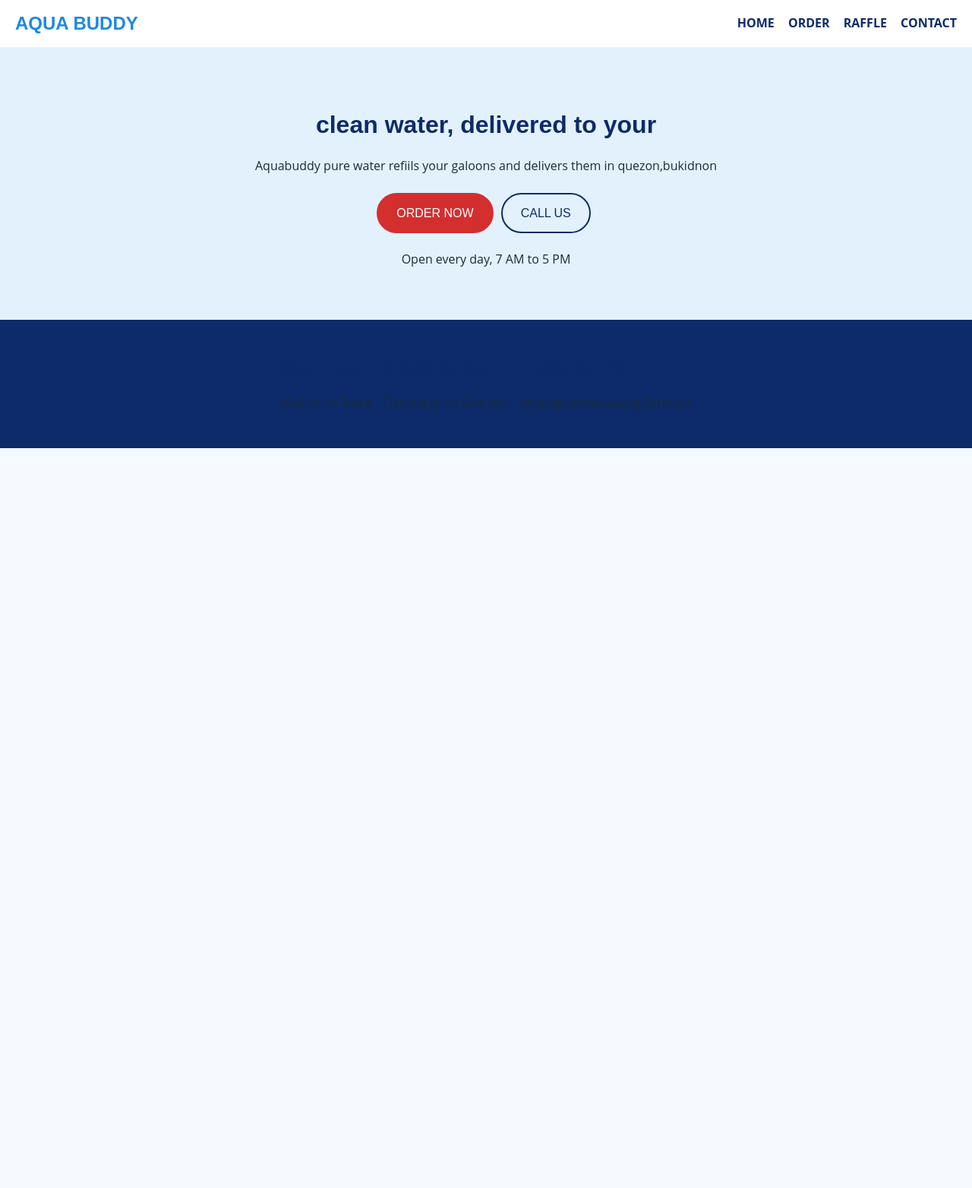
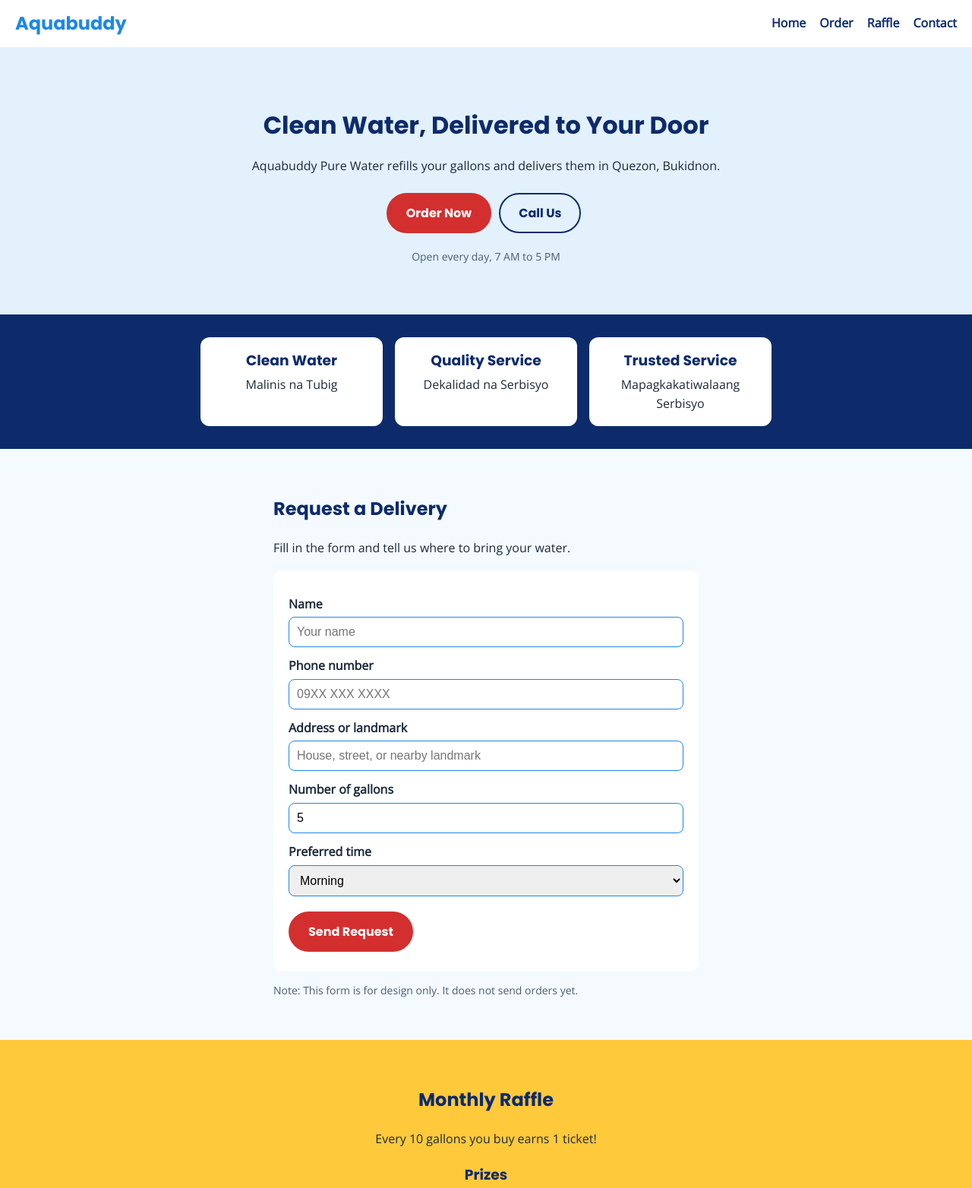
Before and after one commit to weirenhayst/canadilla-website, a plain HTML site: page index.html in a window 1280 px wide. Shown: the top 1564 px of the page at 76% size. Before the commit the page ends 800 px from the top, so only its background shows below. Drawn offline with nearby package versions, Linux system fonts and the light colour scheme.

Commit message:
Update website files

```diff
--- a/index.html
+++ b/index.html
@@ -3,30 +3,39 @@
   <head>
     <meta charset="UTF-8" />
     <meta name="viewport" content="width=device-width, initial-scale=1.0" />
-    <title>AQUA BUDDY</title>
+    <title>Aquabuddy Pure Water</title>
+
+    <link rel="preconnect" href="https://fonts.googleapis.com" />
+    <link rel="preconnect" href="https://fonts.gstatic.com" crossorigin />
+    <link
+      href="https://fonts.googleapis.com/css2?family=Open+Sans&family=Poppins:wght@700&display=swap"
+      rel="stylesheet"
+    />
+
     <link rel="stylesheet" href="style.css" />
   </head>
   <body>
     <header>
-      <h2 class="logo">AQUA BUDDY</h2>
+      <h2 class="logo">Aquabuddy</h2>
       <nav>
-        <a href="#home">HOME</a>
-        <a href="#order">ORDER</a>
-        <a href="#raffle">RAFFLE</a>
-        <a href="#contact">CONTACT</a>
+        <a href="#home">Home</a>
+        <a href="#order">Order</a>
+        <a href="#raffle">Raffle</a>
+        <a href="#contact">Contact</a>
       </nav>
     </header>
 
-    <section id="#home" class="hero">
-      <h1>clean water, delivered to your</h1>
+    <section id="home" class="hero">
+      <h1>Clean Water, Delivered to Your Door</h1>
       <p>
-        Aquabuddy pure water refiils your galoons and delivers them in
-        quezon,bukidnon
+        Aquabuddy Pure Water refills your gallons and delivers them in Quezon,
+        Bukidnon.
       </p>
-      <a href="#order" class="button red">ORDER NOW</a>
-      <a href="#contact" class="button">CALL US</a>
+      <a href="#order" class="button red">Order Now</a>
+      <a href="#contact" class="button">Call Us</a>
       <p class="small">Open every day, 7 AM to 5 PM</p>
     </section>
+
     <section class="why">
       <div class="box">
         <h3>Clean Water</h3>
@@ -41,5 +50,65 @@
         <p>Mapagkakatiwalaang Serbisyo</p>
       </div>
     </section>
+
+    <section id="order" class="section">
+      <h2>Request a Delivery</h2>
+      <p>Fill in the form and tell us where to bring your water.</p>
+
+      <form>
+        <label for="name">Name</label>
+        <input type="text" id="name" placeholder="Your name" />
+
+        <label for="phone">Phone number</label>
+        <input type="tel" id="phone" placeholder="09XX XXX XXXX" />
+
+        <label for="address">Address or landmark</label>
+        <input
+          type="text"
+          id="address"
+          placeholder="House, street, or nearby landmark"
+        />
+
+        <label for="gallons">Number of gallons</label>
+        <input type="number" id="gallons" value="5" min="1" />
+
+        <label for="time">Preferred time</label>
+        <select id="time">
+          <option>Morning</option>
+          <option>Afternoon</option>
+          <option>Any time</option>
+        </select>
+
+        <button type="submit" class="button red">Send Request</button>
+      </form>
+
+      <p class="small">
+        Note: This form is for design only. It does not send orders yet.
+      </p>
+    </section>
+
+    <section id="raffle" class="raffle">
+      <h2>Monthly Raffle</h2>
+      <p>Every 10 gallons you buy earns 1 ticket!</p>
+      <h3>Prizes</h3>
+      <ul>
+        <li>A 25 kg sack of rice</li>
+        <li>A grocery package</li>
+        <li>A table-top water dispenser</li>
+      </ul>
+    </section>
+
+    <section id="contact" class="section">
+      <h2>Contact Us</h2>
+      <p><strong>Phone:</strong> 0916 886 2707</p>
+      <p><strong>Email:</strong> aquabuddy.water@gmail.com</p>
+      <p><strong>Hours:</strong> 7 AM to 5 PM, Monday to Sunday</p>
+      <p><strong>Address:</strong> Dologon-Busco-Quezon Rd, Quezon, Bukidnon</p>
+    </section>
+
+    <footer>
+      <p>"You can live without love but not without water."</p>
+      <p>Aquabuddy Pure Water</p>
+    </footer>
   </body>
 </html>
--- a/style.css
+++ b/style.css
@@ -1,3 +1,13 @@
+/* ---------- Colors used in this website ----------
+   Aqua blue:  #1E88E5
+   Deep navy:  #0D2B6B
+   Buddy red:  #D32F2F
+   Sunny yellow: #FFC93C
+   Water white: #F4FAFF
+   Ink (text): #1B2A3A
+---------------------------------------------------- */
+
+
 * {
   box-sizing: border-box;
 }
@@ -16,7 +26,7 @@ h1, h2, h3 {
   color: #0D2B6B;
 }
 
-
+/* Header */
 header {
   background-color: white;
   padding: 12px 20px;
@@ -25,6 +35,7 @@ header {
   align-items: center;
   flex-wrap: wrap;
 }
+
 .logo {
   margin: 0;
   color: #1E88E5;
@@ -41,7 +52,7 @@ nav a:hover {
   color: #D32F2F;
 }
 
-
+/* Buttons */
 .button {
   display: inline-block;
   padding: 12px 24px;
@@ -83,3 +94,82 @@ nav a:hover {
   padding: 30px 20px;
   background-color: #0D2B6B;
 }
+
+.box {
+  background-color: white;
+  border-radius: 12px;
+  padding: 16px 24px;
+  text-align: center;
+  width: 240px;
+}
+
+.box h3 {
+  margin: 0;
+}
+
+.box p {
+  margin: 4px 0 0 0;
+}
+
+
+.section {
+  max-width: 600px;
+  margin: 0 auto;
+  padding: 40px 20px;
+}
+
+
+form {
+  background-color: white;
+  padding: 20px;
+  border-radius: 12px;
+}
+
+label {
+  display: block;
+  font-weight: bold;
+  margin-top: 12px;
+}
+
+input, select {
+  width: 100%;
+  padding: 10px;
+  margin-top: 4px;
+  border: 1px solid #1E88E5;
+  border-radius: 8px;
+  font-size: 16px;
+}
+
+form .button {
+  margin-top: 20px;
+}
+
+
+.raffle {
+  background-color: #FFC93C;
+  padding: 40px 20px;
+  text-align: center;
+}
+
+.raffle ul {
+  list-style: none;
+  padding: 0;
+}
+
+
+.small {
+  font-size: 14px;
+  color: #4A5D70;
+}
+
+
+footer {
+  background-color: #0D2B6B;
+  color: white;
+  text-align: center;
+  padding: 20px;
+}
+
+footer p {
+  margin: 4px 0;
+}
```
